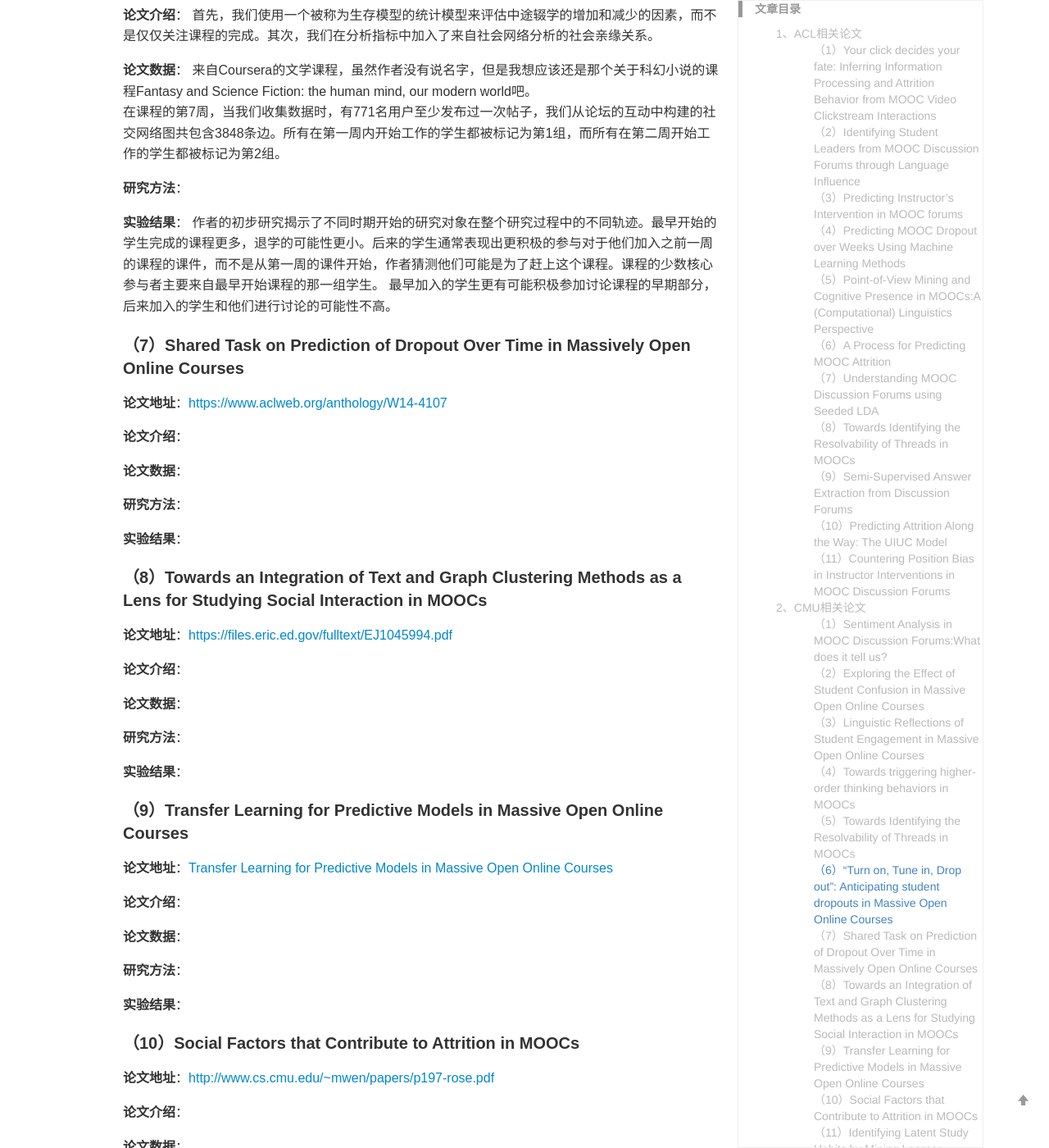
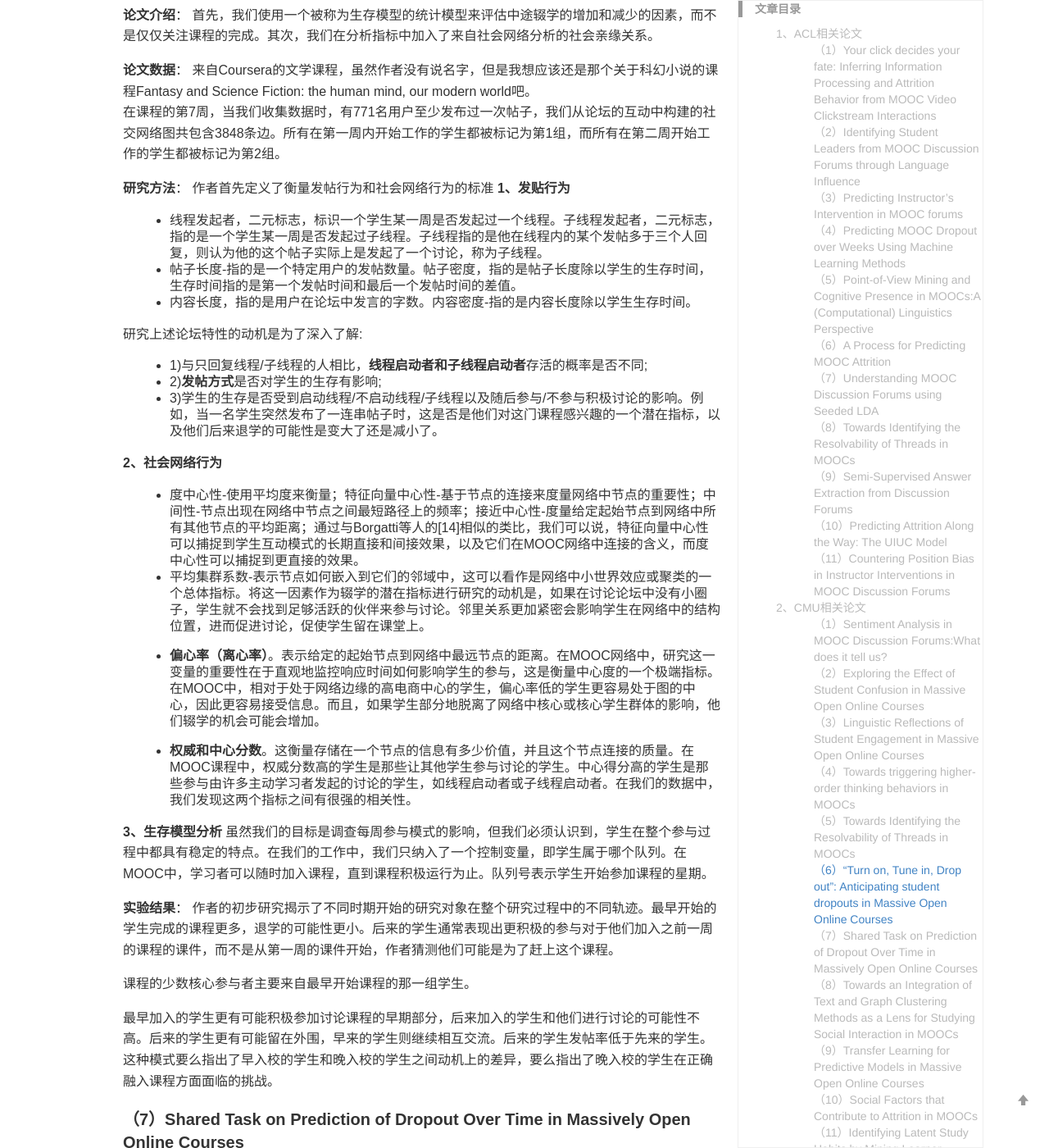
Before and after one commit to yuanmingchen/yuanmingchen.github.io, a Jekyll site: the page built from _posts/2019-04-19-online course nlp paper survey 2.md, in a window 1280 px wide and 1400 px high, scrolled down 11596 px. Shown: the whole window at 82% size. Built offline with Jekyll 4.4.1, drawn with Linux system fonts in a browser that asks for light colours; formulas are drawn with MathJax 3; comment, search, counter and statistics services are not loaded.

Commit message:
Updates _posts/2019-04-19-online course nlp paper survey 2.md
Auto commit by GitBook Editor

```diff
--- a/_posts/2019-04-19-online course nlp paper survey 2.md
+++ b/_posts/2019-04-19-online course nlp paper survey 2.md
@@ -341,11 +341,34 @@ Python编程课程论坛，将论坛集限制为集中于讨论课程内容的
 在课程的第7周，当我们收集数据时，有771名用户至少发布过一次帖子，我们从论坛的互动中构建的社交网络图共包含3848条边。所有在第一周内开始工作的学生都被标记为第1组，而所有在第二周开始工作的学生都被标记为第2组。
 
 **研究方法**：
+作者首先定义了衡量发帖行为和社会网络行为的标准
+**1、发贴行为**
+- 线程发起者，二元标志，标识一个学生某一周是否发起过一个线程。子线程发起者，二元标志，指的是一个学生某一周是否发起过子线程。子线程指的是他在线程内的某个发帖多于三个人回复，则认为他的这个帖子实际上是发起了一个讨论，称为子线程。
+- 帖子长度-指的是一个特定用户的发帖数量。帖子密度，指的是帖子长度除以学生的生存时间，生存时间指的是第一个发帖时间和最后一个发帖时间的差值。
+- 内容长度，指的是用户在论坛中发言的字数。内容密度-指的是内容长度除以学生生存时间。
+
+研究上述论坛特性的动机是为了深入了解:
+- 1)与只回复线程/子线程的人相比，**线程启动者和子线程启动者**存活的概率是否不同;
+- 2)**发帖方式**是否对学生的生存有影响;
+- 3)学生的生存是否受到启动线程/不启动线程/子线程以及随后参与/不参与积极讨论的影响。例如，当一名学生突然发布了一连串帖子时，这是否是他们对这门课程感兴趣的一个潜在指标，以及他们后来退学的可能性是变大了还是减小了。
+
+**2、社会网络行为**
+- 度中心性-使用平均度来衡量；特征向量中心性-基于节点的连接来度量网络中节点的重要性；中间性-节点出现在网络中节点之间最短路径上的频率；接近中心性-度量给定起始节点到网络中所有其他节点的平均距离；通过与Borgatti等人的[14]相似的类比，我们可以说，特征向量中心性可以捕捉到学生互动模式的长期直接和间接效果，以及它们在MOOC网络中连接的含义，而度中心性可以捕捉到更直接的效果。
+- 平均集群系数-表示节点如何嵌入到它们的邻域中，这可以看作是网络中小世界效应或聚类的一个总体指标。将这一因素作为辍学的潜在指标进行研究的动机是，如果在讨论论坛中没有小圈子，学生就不会找到足够活跃的伙伴来参与讨论。邻里关系更加紧密会影响学生在网络中的结构位置，进而促进讨论，促使学生留在课堂上。
+- **偏心率（离心率）**。表示给定的起始节点到网络中最远节点的距离。在MOOC网络中，研究这一变量的重要性在于直观地监控响应时间如何影响学生的参与，这是衡量中心度的一个极端指标。在MOOC中，相对于处于网络边缘的高电商中心的学生，偏心率低的学生更容易处于图的中心，因此更容易接受信息。而且，如果学生部分地脱离了网络中核心或核心学生群体的影响，他们辍学的机会可能会增加。
+
+- **权威和中心分数**。这衡量存储在一个节点的信息有多少价值，并且这个节点连接的质量。在MOOC课程中，权威分数高的学生是那些让其他学生参与讨论的学生。中心得分高的学生是那些参与由许多主动学习者发起的讨论的学生，如线程启动者或子线程启动者。在我们的数据中，我们发现这两个指标之间有很强的相关性。
+
+**3、生存模型分析**
+虽然我们的目标是调查每周参与模式的影响，但我们必须认识到，学生在整个参与过程中都具有稳定的特点。在我们的工作中，我们只纳入了一个控制变量，即学生属于哪个队列。在MOOC中，学习者可以随时加入课程，直到课程积极运行为止。队列号表示学生开始参加课程的星期。
 
 
 **实验结果**：
-作者的初步研究揭示了不同时期开始的研究对象在整个研究过程中的不同轨迹。最早开始的学生完成的课程更多，退学的可能性更小。后来的学生通常表现出更积极的参与对于他们加入之前一周的课程的课件，而不是从第一周的课件开始，作者猜测他们可能是为了赶上这个课程。课程的少数核心参与者主要来自最早开始课程的那一组学生。
-最早加入的学生更有可能积极参加讨论课程的早期部分，后来加入的学生和他们进行讨论的可能性不高。
+作者的初步研究揭示了不同时期开始的研究对象在整个研究过程中的不同轨迹。最早开始的学生完成的课程更多，退学的可能性更小。后来的学生通常表现出更积极的参与对于他们加入之前一周的课程的课件，而不是从第一周的课件开始，作者猜测他们可能是为了赶上这个课程。
+
+课程的少数核心参与者主要来自最早开始课程的那一组学生。
+
+最早加入的学生更有可能积极参加讨论课程的早期部分，后来加入的学生和他们进行讨论的可能性不高。后来的学生更有可能留在外围，早来的学生则继续相互交流。后来的学生发帖率低于先来的学生。这种模式要么指出了早入校的学生和晚入校的学生之间动机上的差异，要么指出了晚入校的学生在正确融入课程方面面临的挑战。
 
 
 
```
